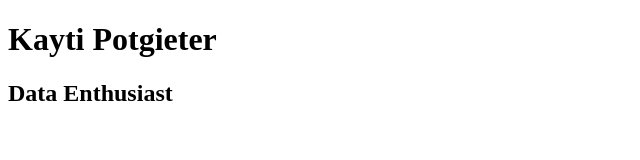
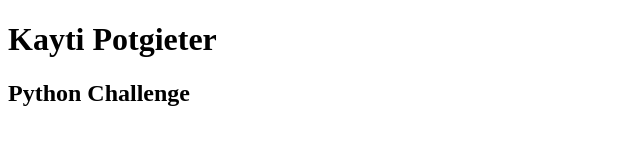
Before and after one commit to kayticodes/python-challenge, a plain HTML site: page index.html in a window 1280 px wide. Shown: the full height of the page, 0-640 px from the left. Drawn offline with Linux system fonts and the light colour scheme.

Commit message:
Update index.html

```diff
--- a/index.html
+++ b/index.html
@@ -7,6 +7,6 @@
 </head>
 <body>
     <h1>Kayti Potgieter</h1>
-    <h2>Data Enthusiast</h2>
+    <h2>Python Challenge</h2>
 </body>
 </html>
```
